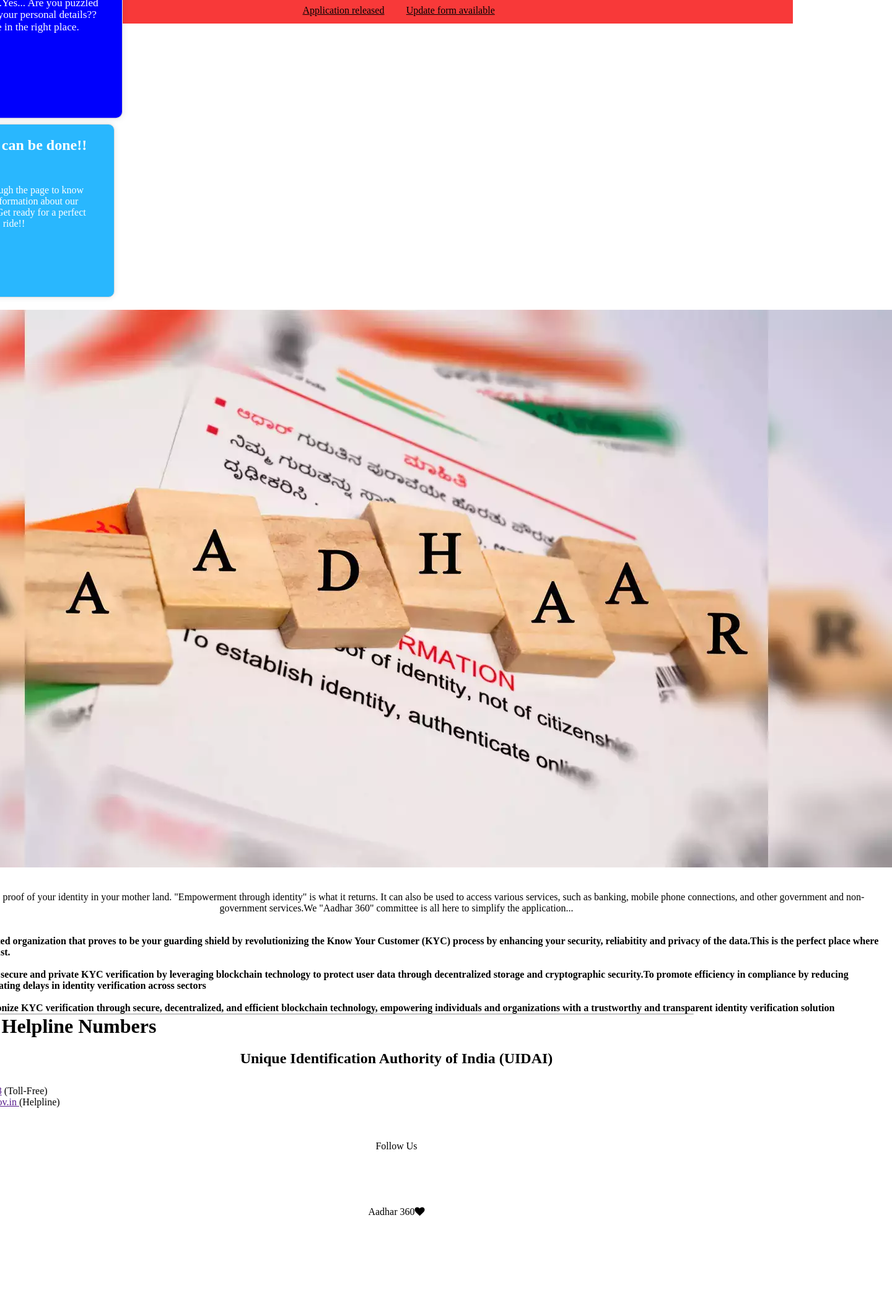
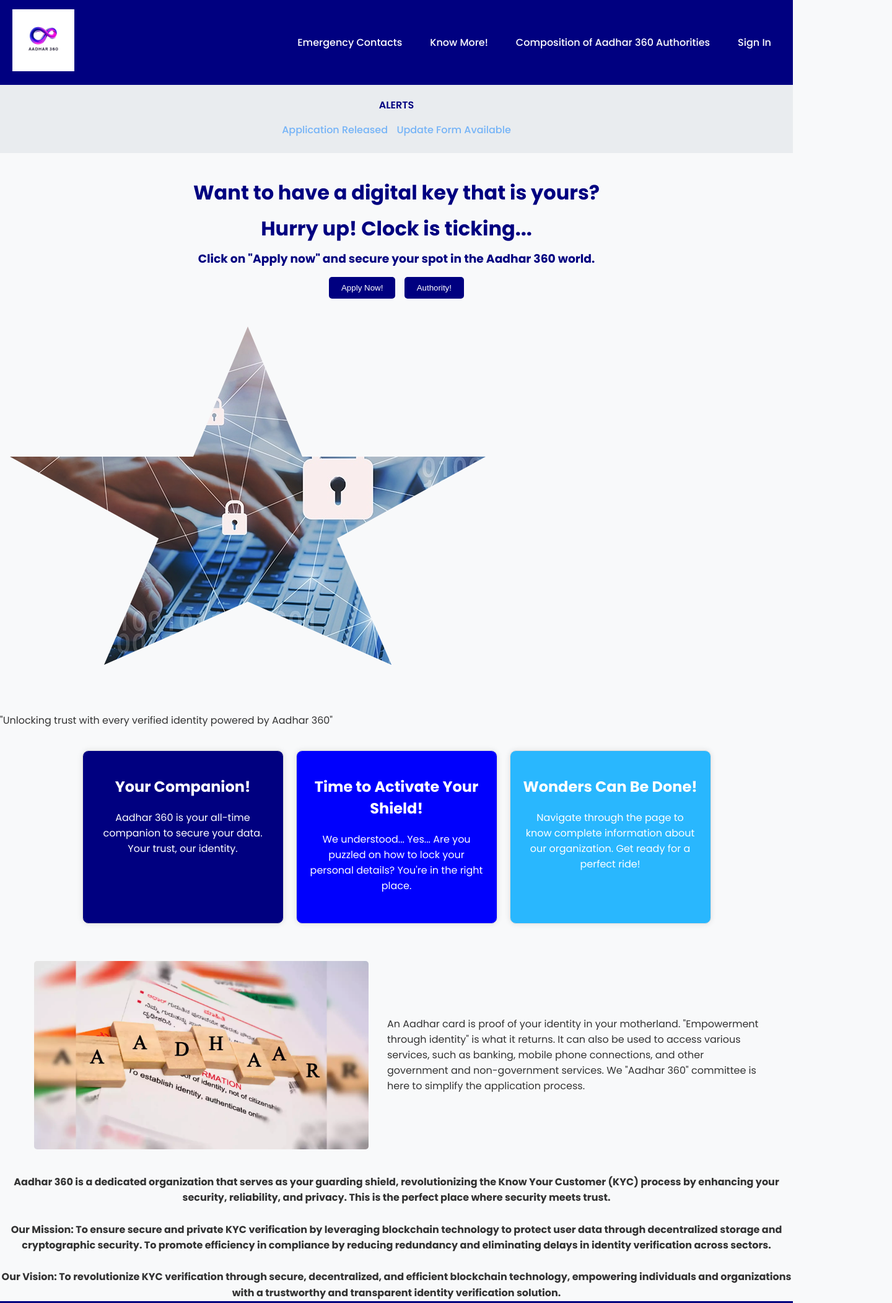
Before and after one commit to JeevithaR3/Web-73-Dev_Track, a plain HTML site: page index.html in a window 1280 px wide. Shown: the top 2103 px of the page at 62% size, 1440 px wide, since content can reach past the window. Before the commit the page ends 2000 px from the top, so only its background shows below. Drawn offline with Linux system fonts and the light colour scheme.

Commit message:
index updated

```diff
--- a/index.html
+++ b/index.html
@@ -1,103 +1,124 @@
-<!DOCTYPE html>
-<html>
-  <head>
-    <meta name="viewport" content="width=device-width initial-scale=1.0"/>
-    <meta UTF-8 />
-    <link
-      rel="stylesheet"
-      href="https://cdnjs.cloudflare.com/ajax/libs/font-awesome/4.7.0/css/font-awesome.css"
-    />
-    <link
-      href="https://fonts.googleapis.com/css2?family=Poppins:ital,wght@0,200;0,300;0,400;0,500;0,600;0,700;1,400;1,500;1,600&display=swap"
-      rel="stylesheet"
-    />
-    <title>Aadhar 360</title>
-    <style>
-      body{
-        background:white;
-        height: 100vh;
-        background-size: cover;
-        background-position: center;
-      }
-    </style>
-    <link rel="shortcut icon" type="image/png" href="images/logo1.jpeg" />
-    <link rel="stylesheet" href="style.css" />
-  </head>
-  <body>
-    <!-- header -->
-    <header>
-      <nav>
-        <div class="name">
-          <img src="images/logo1.jpeg" alt="Image" style="width: 200px; height: 200px;">
-
-
-        </div>
-        <div class="nav-links">
-          <!-- navigation-bar -->
-          <ul>
-            <li>
-              <a href="emergency.html">Emergency Contacts</a>
-              <a href="knowmore.html">Know More!</a>
-              <a href="compo.html">Composition of Aadhar 360 authorities</a>
-              <a href="user.html">Sign in</a>
-
-            </nav>
-
-            </ul>
-            </li>
-          </ul>
-        </div>
-      </nav>
-    <section class="alerts">
-      <!DOCTYPE html>
-      <html>
-        <head>
-          <title>Alert Box</title>
-          <link rel="stylesheet" type="text/css" href="sty.css" />
-        </head>
-        <body>
-          <div class="alert-box">
-            <div class="alert-fixed">
-              <i class="alert-icon"></i>
-              <h4>ALERTS</h4>
-            </div>
-            <div class="alert-message">
-
-              <a
-                href="https://www.ndma.gov.in/sites/default/files/2024-08/CFCR_CWC_DFB_09.08.2024_0.pdf"
-                target="_blank"
-                class="moving-link"
-                >Application released</a
-              >
-              <a
-                href="https://www.google.com/url?sa=t&source=web&rct=j&opi=89978449&url=https://www.accuweather.com/en/in/bengaluru/204108/current-weather/204108&ved=2ahUKEwjz2_6ZpOqHAxULxTgGHbZVBisQFnoECBcQAQ&usg=AOvVaw322gTnW86bSdsSzeX4VAjG"
-                target="_blank"
-                class="moving-link"
-                >Update form available</a
-              >
-            </div>
-          </div>
-        </body>
-      </html>
-    </section>
-
 <!DOCTYPE html>
 <html lang="en">
 <head>
   <meta charset="UTF-8">
   <meta name="viewport" content="width=device-width, initial-scale=1.0">
-      <title>Star-Shaped Image</title>
+  <link rel="stylesheet" href="https://cdnjs.cloudflare.com/ajax/libs/font-awesome/4.7.0/css/font-awesome.css">
+  <link href="https://fonts.googleapis.com/css2?family=Poppins:wght@300;400;500;600;700&display=swap" rel="stylesheet">
+  <title>Aadhar 360</title>
+  <link rel="shortcut icon" type="image/png" href="images/logo1.jpeg">
   <style>
+    body {
+      font-family: 'Poppins', sans-serif;
+      margin: 0;
+      padding: 0;
+      background-color: #f8f9fa;
+      color: #333;
+    }
 
-.image-container {
-  width: 50%;
-  height: 100vh;
-  overflow: hidden;
+    header {
+      background-color: navy;
+      color: white;
+      padding: 15px 20px;
       display: flex;
-  justify-content: flex-end;
       align-items: center;
-  margin-top: -160px;
+      justify-content: space-between;
+      box-shadow: 0 2px 4px rgba(0, 0, 0, 0.1);
     }
+
+    .name img {
+      width: 100px;
+      height: 100px;
+      object-fit: cover;
+    }
+
+    .nav-links ul {
+      list-style: none;
+      padding: 0;
+      margin: 0;
+      display: flex;
+      gap: 15px;
+    }
+
+    .nav-links ul li {
+      display: inline-block;
+    }
+
+    .nav-links ul li a {
+      text-decoration: none;
+      color: white;
+      font-weight: 500;
+      padding: 10px 15px;
+      transition: background 0.3s ease;
+    }
+
+    .nav-links ul li a:hover {
+      background: #0056b3;
+      border-radius: 5px;
+    }
+
+    .alerts {
+      background-color: #e9ecef;
+      padding: 20px;
+      text-align: center;
+    }
+
+    .alerts h4 {
+      margin: 0 0 10px;
+      color: navy;
+      font-weight: 600;
+    }
+
+    .moving-link {
+      display: inline-block;
+      margin: 5px;
+      color: #007bff;
+      text-decoration: none;
+      font-weight: 500;
+      animation: fadeIn 2s ease-in-out infinite;
+    }
+
+    .moving-link:hover {
+      color: #0056b3;
+    }
+
+    .content {
+      text-align: center;
+      margin: 40px 0;
+      color: navy;
+    }
+
+    .content h1, .content h3 {
+      margin: 10px 0;
+    }
+
+    .content a button {
+      padding: 10px 20px;
+      margin: 5px;
+      border: none;
+      background: navy;
+      color: white;
+      cursor: pointer;
+      font-weight: 500;
+      border-radius: 5px;
+      transition: background 0.3s ease;
+    }
+
+    .content a button:hover {
+      background: #0056b3;
+    }
+
+    .container {
+      display: flex;
+      flex-wrap: wrap;
+      justify-content: center;
+      gap: 20px;
+      padding: 20px;
+    }
+
+
+
+
 
   .image-container img {
     width: auto;
@@ -118,191 +139,198 @@
       39% 35%
     );
   }
-.content{
-  margin-top: -200px;
-  line-height: 12x;
-  color: navy;
+
+
+
+
+
+
+
+    @keyframes scaleIn {
+      0% {
+        transform: scale(0.8);
+        opacity: 0;
+      }
+      100% {
+        transform: scale(1);
+        opacity: 1;
+      }
     }
 
+    .box {
+      width: 325px;
+      height: 280px;
+      background-color: #f0f0f0;
+      border: 1px solid #ddd;
+      border-radius: 10px;
+      box-shadow: 0 0 10px rgba(0, 0, 0, 0.1);
+      text-align: center;
+      padding: 20px;
+      box-sizing: border-box;
+      transition: transform 0.3s ease;
+    }
+
+    .box:hover {
+      transform: scale(1.05);
+    }
+
+    .box1 {
+      background-color: navy;
+      color: white;
+    }
+
+    .box2 {
+      background-color: rgb(0, 0, 253);
+      color: white;
+    }
+
+    .box3 {
+      background-color: #29b7fe;
+      color: white;
+    }
+
+    .box1 {
+      animation-delay: 0.2s;
+    }
+
+    .box2 {
+      animation-delay: 0.4s;
+    }
+
+    .box3 {
+      animation-delay: 0.6s;
+    }
+
+    .image-text-container {
+      display: flex;
+      align-items: center;
+      justify-content: center;
+      gap: 30px;
+      padding: 40px;
+      background-color: #f8f9fa;
+    }
+
+    .image-text-container img {
+      width: 45%;
+      border-radius: 5px;
+    }
+
+    .image-text-container .text {
+      width: 50%;
+      text-align: left;
+    }
+
+    .about h4 {
+      font-size: 16px;
+      line-height: 1.6;
+      text-align: center;
+      max-width: 1300px;
+      margin: auto;
+    }
+
+    .footer {
+      background-color: navy;
+      color: white;
+      text-align: center;
+      padding: 20px;
+    }
+
+    .footer p {
+      margin: 5px 0;
+    }
+
+    .footer i {
+      margin: 0 10px;
+      cursor: pointer;
+    }
+
+    .footer i:hover {
+      color: #ddd;
+    }
+
+    @keyframes fadeIn {
+      0%, 100% { opacity: 1; }
+      50% { opacity: 0.5; }
+    }
 
   </style>
 </head>
 <body>
-      <div class="container">
+
+<header>
+  <div class="name">
+    <img src="images/logo1.jpeg" alt="Aadhar 360 Logo">
+  </div>
+  <div class="nav-links">
+    <ul>
+      <li><a href="emergency.html">Emergency Contacts</a></li>
+      <li><a href="knowmore.html">Know More!</a></li>
+      <li><a href="compo.html">Composition of Aadhar 360 Authorities</a></li>
+      <li><a href="user.html">Sign In</a></li>
+    </ul>
+  </div>
+</header>
+
+<section class="alerts">
+  <h4>ALERTS</h4>
+  <div>
+    <a href="https://www.ndma.gov.in/sites/default/files/2024-08/CFCR_CWC_DFB_09.08.2024_0.pdf" target="_blank" class="moving-link">Application Released</a>
+    <a href="https://www.accuweather.com/en/in/bengaluru/204108/current-weather/204108" target="_blank" class="moving-link">Update Form Available</a>
+  </div>
+</section>
+
 <div class="content">
-          <h1>Want to have a digital key that is yours??</h1>
-          <h1>Hurry up!!Clock is ticking...</h1>
-          <h3>
-            click on<b>"Apply now"</b> and secure your spot in the Aadhar 360 world.
-          </h3>
-          <a href="C:\Users\Jeevitha R\Desktop\Dev_Track\aadhar.html"><button type="button" >Apply now!!</button></a>
-          <a href="authority_interface.html"><button type="button">Authority!!</button></a>
-
+  <h1>Want to have a digital key that is yours?</h1>
+  <h1>Hurry up! Clock is ticking...</h1>
+  <h3>Click on <b>"Apply now"</b> and secure your spot in the Aadhar 360 world.</h3>
+  <a href="C:/Users/Jeevitha R/Desktop/Dev_Track/aadhar.html"><button>Apply Now!</button></a>
+  <a href="authority_interface.html"><button>Authority!</button></a>
 </div>
 <div class="image-container">
-          <img src="images/security.jpg" alt="Image Description">
-        </div>
-      </div>
-    </body>
-    </html>
-    <div class="container">
-
-<!DOCTYPE html>
-<html lang="en">
-<head>
-  <meta name="viewport" content="width=device-width, initial-scale=1.0">
-  <meta charset="UTF-8">
-  <title>Aadhar 360</title>
-<style>
- .container {
-  margin-top:2px;
-  justify-content: space-around;
-}
-
-.box {
-  margin-top: 0;
-  width:325px;
-  height: 280px;
-  margin:20px;
-  background-color: #f0f0f0;
-  border: 1px solid #ddd;
-  border-radius: 10px;
-  box-shadow: 0 0 10px rgba(0, 0, 0, 0.1);
-  animation: animate 2s infinite;
-}
-
-.box1 {
-  background-color:navy;
-  animation-delay: 0s;
-  color:white;
-  text-align: center;
-}
-
-.box2 {
-  background-color: rgb(0, 0, 253);
-  animation-delay: 0.5s;
-  color:white;
-}
-
-.box3 {
-  background-color: #29b7fe;
-  animation-delay: 1s;
-  color:white;
-}
-
-@keyframes animate {
-  0% {
-    transform: scale(1);
-  }
-  50% {
-    transform: scale(1.1);
-  }
-  100% {
-    transform: scale(1);
-  }
-}
-
-h2 {
-  text-align: center;
-  margin-top: 20px;
-}
-
-p {
-  padding: 20px;
-  text-align: center;
-}
-  </style>
-</head>
-<body>
-
-  <!-- Animated Paragraph -->
-  <div class="container">
-    <div class="box box1">
-      <h2>Your Companion!!!</h2>
-      <p>Aadhar 360 is your all time companion to secure your data.
-        Your trust,Our identity.</p>
-    </div>
-    <div class="box box2">
-      <h2>Time to activate your Shield!!</h2>
-      <p>We understood ..Yes...
-        Are you puzzled on how to lock your personal details??And you are
-        in the right place.
-
-      </p>
-    </div>
-    <div class="box box3">
-      <h2>Wonders can be done!!</h2>
-      <p>Navigate through the page to know complete imformation about our organization.
-        Get ready for a perfect ride!!
-
-      </p>
+  <img src="images/security.jpg" alt="Star-shaped Clipped Image">
+  <div class="text">
+    <p>"Unlocking trust with every verified identity powered by Aadhar 360"</p>
   </div>
 </div>
 
-</body>
-</html>
-
-      <div class="image-container1">
-        <img src="images/aadhar.webp" alt="Image Description">
+<div class="container">
+  <div class="box box1">
+    <h2>Your Companion!</h2>
+    <p>Aadhar 360 is your all-time companion to secure your data. Your trust, our identity.</p>
   </div>
-      <div class="explanation-container">
-        <p>An Aadhar card is proof of your identity in your mother land.
-          "Empowerment through identity" is what it returns.
-           It can also be used to access various services,
-          such as banking, mobile phone connections, and other government and
-           non-government services.We "Aadhar 360" committee is all here
-          to simplify the application...</p>
+  <div class="box box2">
+    <h2>Time to Activate Your Shield!</h2>
+    <p>We understood... Yes... Are you puzzled on how to lock your personal details? You're in the right place.</p>
+  </div>
+  <div class="box box3">
+    <h2>Wonders Can Be Done!</h2>
+    <p>Navigate through the page to know complete information about our organization. Get ready for a perfect ride!</p>
   </div>
 </div>
 
+<div class="image-text-container">
+  <img src="images/aadhar.webp" alt="Aadhar Card Image">
+  <div class="text">
+    <p>An Aadhar card is proof of your identity in your motherland. "Empowerment through identity" is what it returns. It can also be used to access various services, such as banking, mobile phone connections, and other government and non-government services. We "Aadhar 360" committee is here to simplify the application process.</p>
+  </div>
+</div>
 
 <div class="about">
   <h4>
-            Aadhar 360 is a dedicated organization that proves to be your guarding shield
-            by revolutionizing the Know Your Customer (KYC) process by enhancing your security,
-            reliabitity and privacy of the data.This is the perfect place where your Security meets
-            trust.
-
-          <br />
-            <br />
-            Our Mission:To ensure secure and private KYC verification by
-            leveraging blockchain technology to protect user data through decentralized
-            storage and cryptographic security.To promote efficiency in compliance
-            by reducing redundancy and eliminating delays in identity verification across sectors
-            <br />
-            <br />
-
-            Our Vision:To revolutionize KYC verification through secure, decentralized,
-            and efficient blockchain technology, empowering individuals
-             and organizations with a trustworthy and transparent identity verification solution
+    Aadhar 360 is a dedicated organization that serves as your guarding shield, revolutionizing the Know Your Customer (KYC) process by enhancing your security, reliability, and privacy. This is the perfect place where security meets trust.<br><br>
+    <b>Our Mission:</b> To ensure secure and private KYC verification by leveraging blockchain technology to protect user data through decentralized storage and cryptographic security. To promote efficiency in compliance by reducing redundancy and eliminating delays in identity verification across sectors.<br><br>
+    <b>Our Vision:</b> To revolutionize KYC verification through secure, decentralized, and efficient blockchain technology, empowering individuals and organizations with a trustworthy and transparent identity verification solution.
   </h4>
 </div>
-      </div>
-    </div>
 
-    <hr style="color: gray; width: 80%" />
-    <div class="emergency">
-
-
-      <h1>Emergency Helpline Numbers</h1>
-      <h2>Unique Identification Authority of India (UIDAI)</h2>
-      <ul>
-        <li>National Helpline: <a href="">19478</a> (Toll-Free)</li>
-        <li>
-          Email<a href="">myaadhaar.uidai.gov.in </a>
-          (Helpline)
-        </li>
-        <li>Aadhar 360 : <a href=" ">0101</a></li>
-      </ul>
-    </div>
-
-    <section class="footer">
+<div class="footer">
   <p>Follow Us</p>
   <i class="fa fa-facebook" aria-hidden="true"></i>
   <i class="fa fa-twitter" aria-hidden="true"></i>
   <i class="fa fa-instagram" aria-hidden="true"></i>
   <i class="fa fa-linkedin" aria-hidden="true"></i>
-      <p class="creator">Aadhar 360<i class="fa fa-heart"></i></p>
-    </section>
+  <p class="creator">Aadhar 360 <i class="fa fa-heart"></i></p>
+</div>
+
 </body>
 </html>
```
Lines whose indentation alone changed are shown as unchanged.
